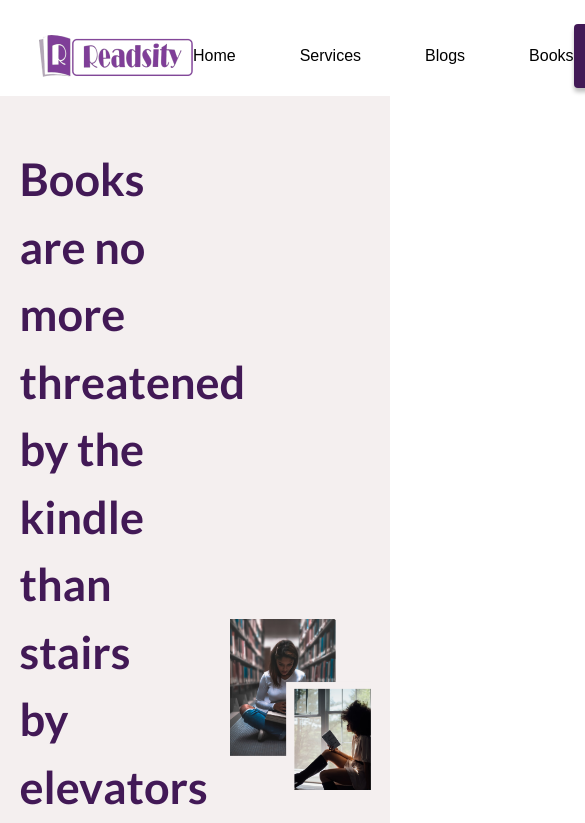
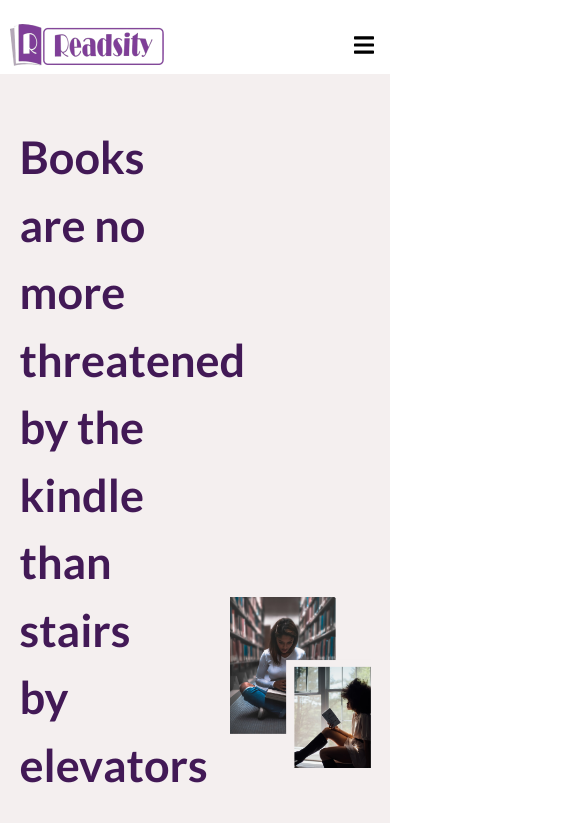
Before and after one commit to Official-Readsity/Readsity-Frontend, a React (Create React App) app: page / in a window 390 px wide. Shown: the top 823 px of the page, 585 px wide, since content can reach past the window. Built offline with nearby package versions, Linux system fonts and the light colour scheme.

Commit message:
added mobile view for nav

```diff
--- a/src/components/NavStyles.css
+++ b/src/components/NavStyles.css
@@ -1,5 +1,5 @@
 .navbar_container {
-    width: 80%;
+    width: 95%;
     max-width: 1128px;
     margin: 0 auto;
 }
@@ -28,6 +28,9 @@
 .navi{
     display: flex;
 }
+.navig{
+    display: flex;
+}
 
 .navi li{
     /* padding: 0 1rem; */
@@ -35,12 +38,13 @@
     font-weight: 500;
     font-style: normal;
     font-size: 16px;
-    line-height: 24px;
+    line-height: 20px;
     cursor: pointer;
 }
 
 .nav_items + .nav_items{
-    margin-left: 4em;
+    margin-left: 1.5em;
+    margin-right: 1.5em;
 }
 
 .navi li:hover{
@@ -56,7 +60,7 @@
     font-size: 16px;
     /* line-height: 19px; */
     /* height: 44px; */
-    border-radius: 4px;
+    border-radius: 7px;
 }
 
 .cta .signUp{
@@ -90,3 +94,61 @@
 .action_button + .action_button {
     margin-left: 2em;
 }
+
+.hamburger{
+    display: none;
+    position: fixed;
+    right: 0;
+}
+
+.hamburger svg{
+    height: 2rem;
+    margin-right: 1rem;
+    color:var(--accent);
+    transition: transform .1s;
+}
+.hamburger svg:hover{
+    transform: scale(1.1);
+}
+
+ @media screen and (max-width: 670px) {
+
+    .navi{
+        flex-direction: column;
+        justify-content: center;
+        align-items: center;
+        width: 100%;
+        height: 50vh;
+        background: var(--background);
+        position: absolute;
+        top: 0;
+        left: -100%;
+        transition: 0.5s;
+        z-index: 0;
+    }
+
+    .navig{
+        flex-direction: column;}
+
+    .cta .action_button{
+        flex-direction: column;
+        margin: 1rem;
+    }
+    .navi.active {
+        left: 0;
+    }
+
+    li{
+        padding: 2 0rem;
+        margin: 1rem;
+        font-size: 1.2rem;
+        font-weight: 500;
+        cursor: pointer;
+    }
+
+
+    .hamburger{
+        display: initial;
+        z-index: 10;
+    }
+}
--- a/src/components/Navbar.js
+++ b/src/components/Navbar.js
@@ -1,8 +1,12 @@
-import React from 'react'
+import React, { useState } from 'react'
 import "./NavStyles.css";
 import logo from "../assets/readsitynav.png";
+import { FaBars, FaTimes } from 'react-icons/fa';
 
 const Navbar = (props) => {
+  const [click, setClick] = useState(false);
+  const handleClick = () => setClick(!click);
+
   return (
 		<div className="navbar_section">
 			<div className="navbar_container">
@@ -11,19 +15,28 @@ const Navbar = (props) => {
 						<img className="logo" src={logo} alt="main_logo" />
 					</div>
 
-					<div className="navi">
-						<ul className="navi">
+					<div className={click ? "navi active":"navi"}>
+						<ul className="navig">
 							<li className="nav_items">Home</li>
 							<li className="nav_items">Services</li>
 							<li className="nav_items">Blogs</li>
 							<li className="nav_items">Books</li>
-						</ul>
-					</div>
+							<li className="nav_items">Contact us</li>
 
 					<div className="cta">
 						<button className="signUp action_button">Get Started</button>
 						<button className="signIn action_button">Sign In</button>
 					</div>
+						</ul>
+
+					</div>
+
+
+          <div className="hamburger" onClick={handleClick}>
+                {!click ?
+                (<FaBars className="Ham" size={20}/> ):
+                (<FaTimes className="xIcon" size={20}/>) }
+            </div>
 				</div>
 			</div>
 		</div>
```
